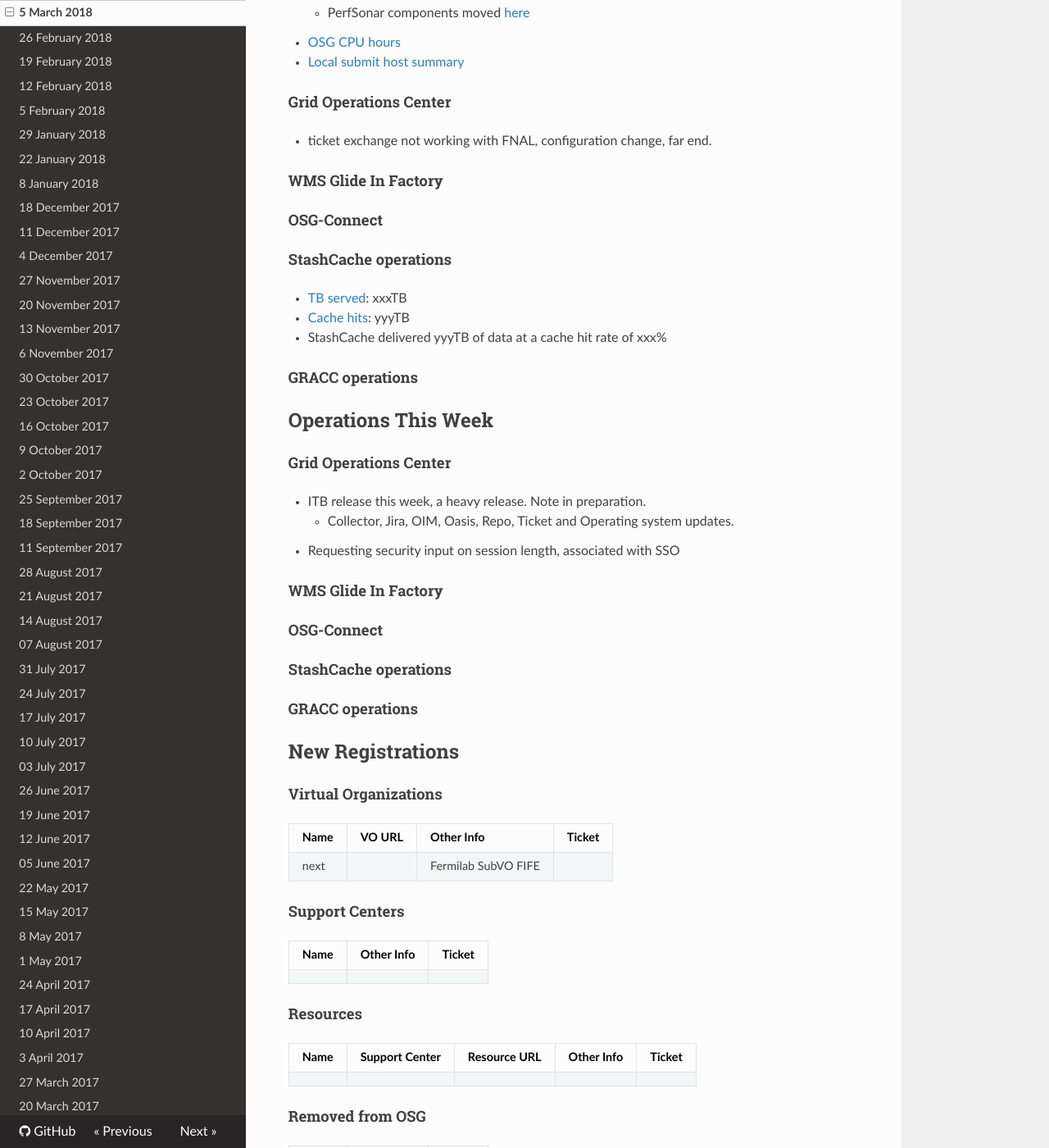
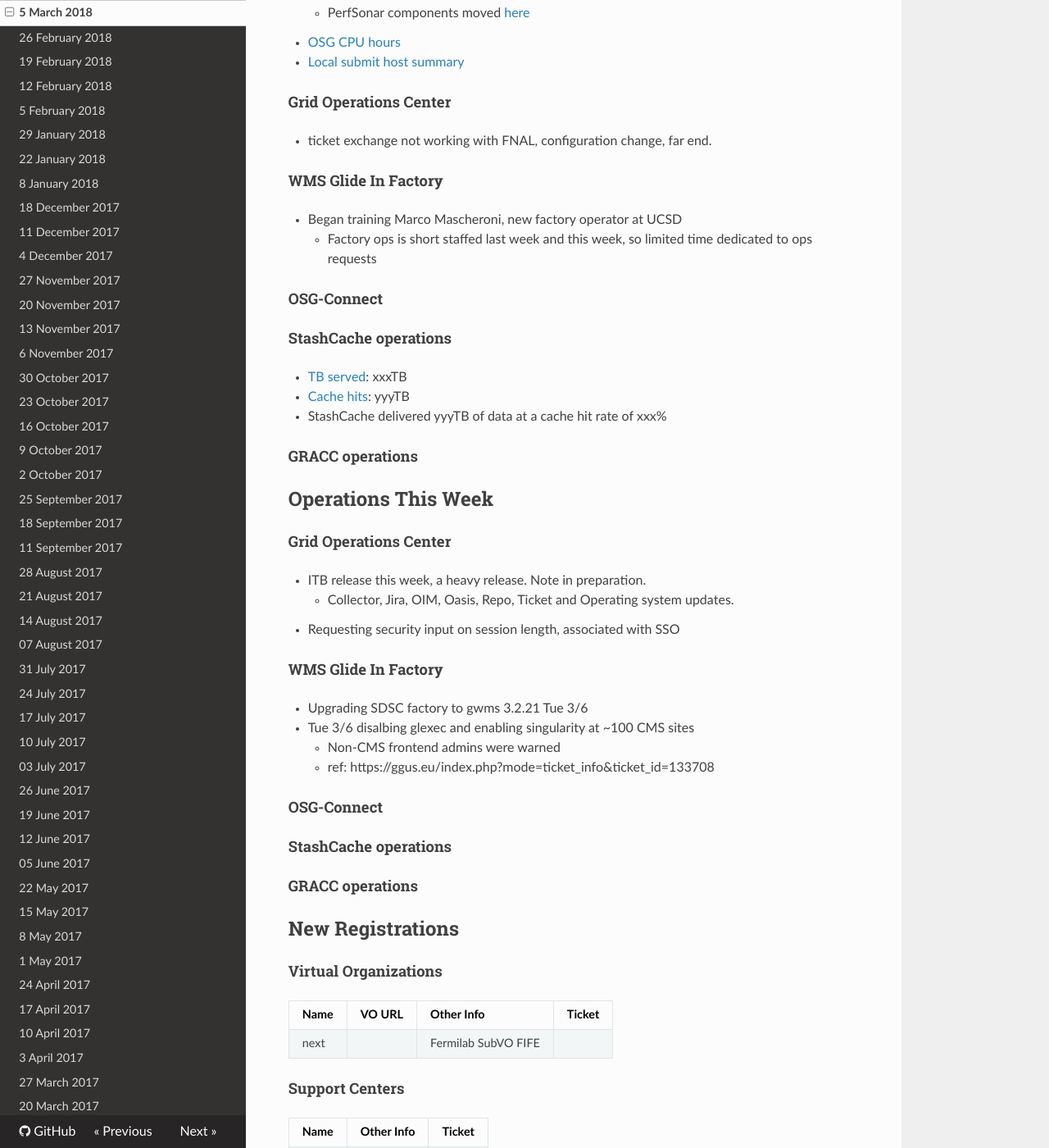
Before and after one commit to osg-htc/operations, an MkDocs documentation site: the page built from docs/WeeklyMinutes/05Mar2018.md, in a window 1280 px wide and 1400 px high, scrolled down 435 px. Shown: the whole window at 82% size. Built offline with MkDocs 1.6.1, drawn with Linux system fonts in a browser that asks for light colours; nearby versions of some CDN libraries; old or Windows-style settings are respelled for this version of MkDocs.

Commit message:
factory ops update for 3-5-18

```diff
--- a/docs/WeeklyMinutes/05Mar2018.md
+++ b/docs/WeeklyMinutes/05Mar2018.md
@@ -22,6 +22,8 @@
    * ticket exchange not working with FNAL, configuration change, far end.
 
 #### WMS Glide In Factory
+   * Began training Marco Mascheroni, new factory operator at UCSD
+      * Factory ops is short staffed last week and this week, so limited time dedicated to ops requests
 
 #### OSG-Connect
 
@@ -40,6 +42,10 @@
    * Requesting security input on session length, associated with SSO
 
 #### WMS Glide In Factory
+   * Upgrading SDSC factory to gwms 3.2.21 Tue 3/6
+   * Tue 3/6 disalbing glexec and enabling singularity at ~100 CMS sites
+      * Non-CMS frontend admins were warned
+      * ref: https://ggus.eu/index.php?mode=ticket_info&ticket_id=133708
 
 #### OSG-Connect
 
```
